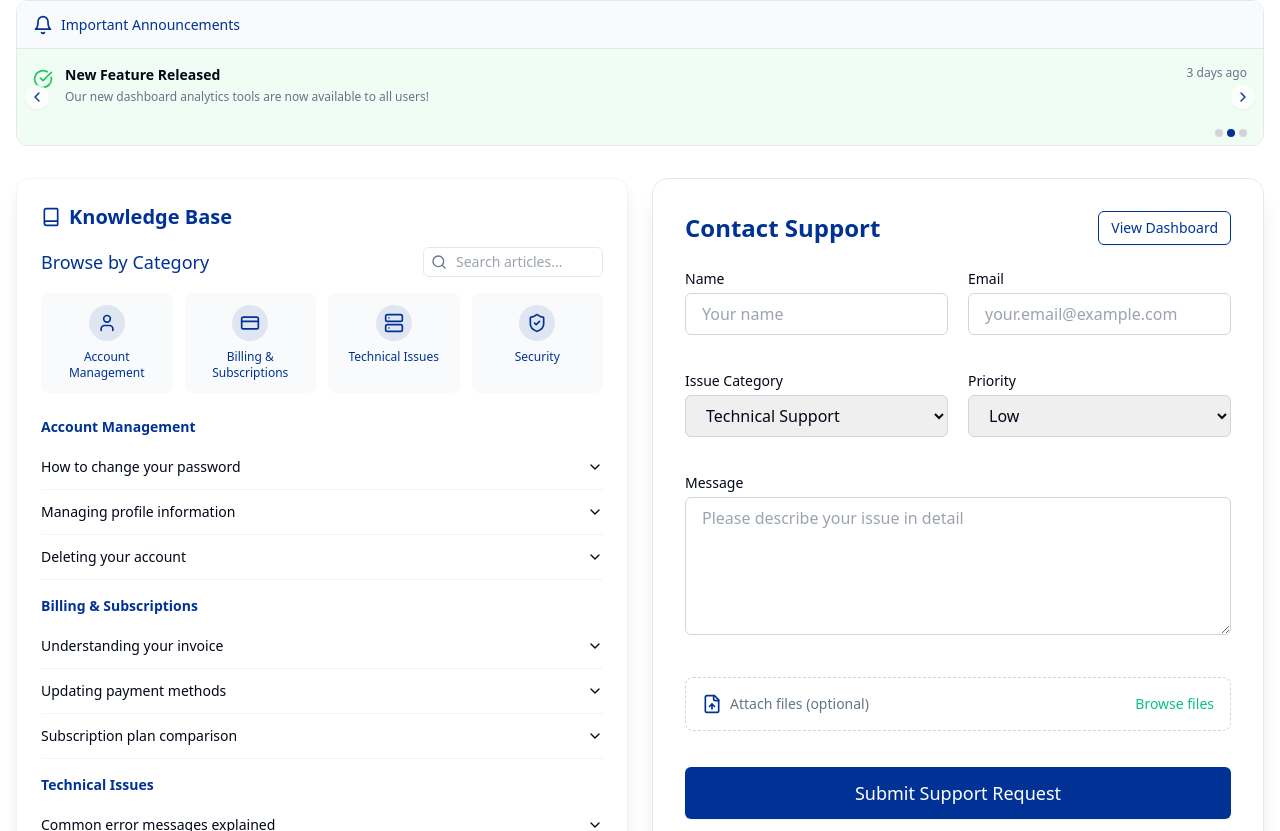
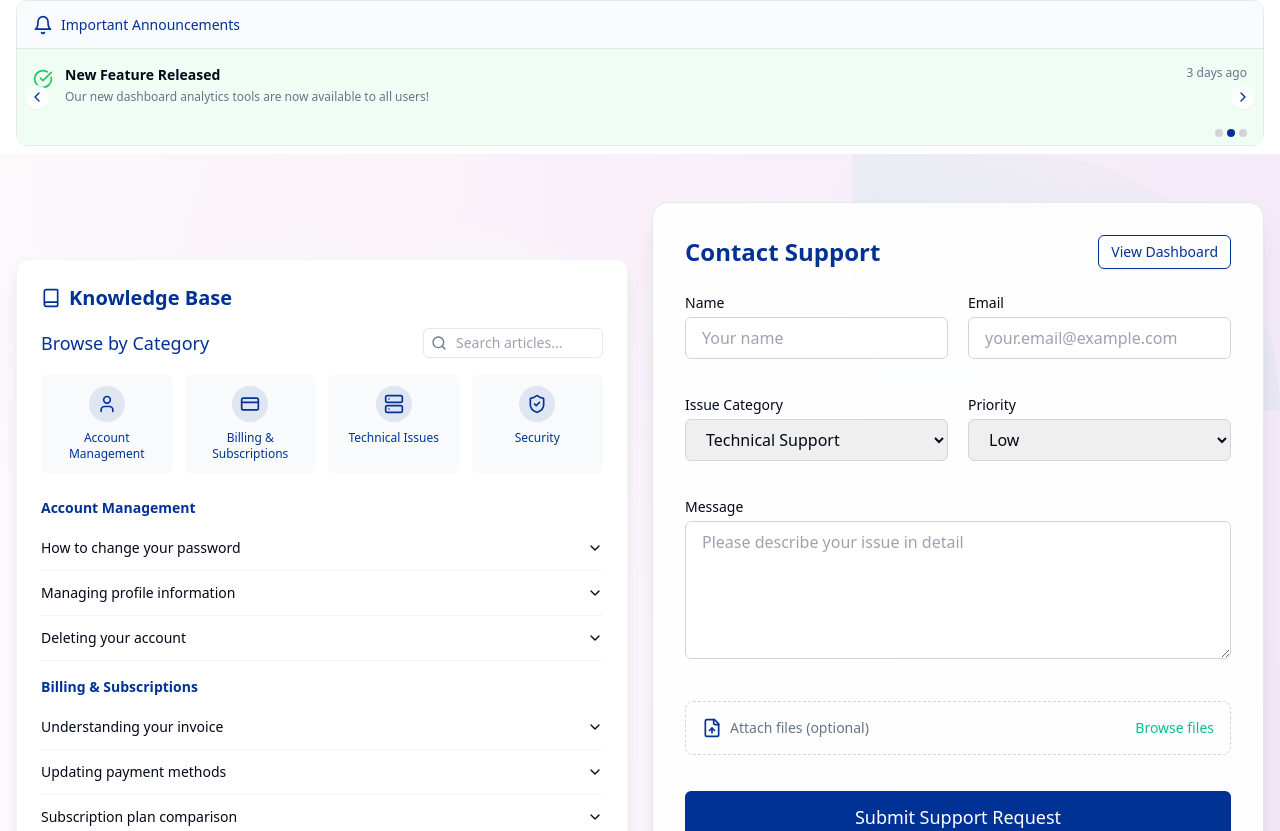
Before and after one commit to skydayma/empathy-support-hub, a React (Vite) app: page /support in a window 1280 px wide. Shown: the part 809-1640 px from the top of the page. Built offline with nearby package versions, Linux system fonts and the light colour scheme.

Commit message:
Add gradient background to sections
Add gradient backgrounds to the sections below the hero section on the support page to improve visual appeal.

```diff
--- a/src/pages/support/sections/MainContent.tsx
+++ b/src/pages/support/sections/MainContent.tsx
@@ -15,7 +15,25 @@ interface MainContentProps {
 const MainContent = ({ showDashboard, setShowDashboard }: MainContentProps) => (
   <>
     <AnnouncementsCarouselPanel />
-    <div className="container mx-auto px-4 py-6">
+    <section
+      className="relative py-12 overflow-hidden"
+      style={{
+        background: "linear-gradient(135deg, #fdfcfb 0%, #f6f3ff 100%)",
+      }}
+    >
+      <div
+        className="absolute inset-0 opacity-30"
+        style={{
+          backgroundImage: "linear-gradient(90deg, rgba(246,219,245,0.4) 0%, rgba(234,172,232,0.4) 50%, rgba(147,39,143,0.2) 100%)",
+        }}
+      />
+      <div
+        className="absolute inset-0"
+        style={{
+          backgroundImage: "radial-gradient(circle at 30% 50%, rgba(255,255,255,0.8) 0%, rgba(255,255,255,0) 50%)",
+        }}
+      />
+      <div className="container mx-auto px-4 relative z-10">
         <div className="grid grid-cols-1 lg:grid-cols-2 gap-6 mb-6">
           <motion.div
             initial={{ opacity: 0, x: -20 }}
@@ -39,6 +57,12 @@ const MainContent = ({ showDashboard, setShowDashboard }: MainContentProps) => (
           <KnowledgeBasePanel />
         </div>
       </div>
+
+      {/* Decorative elements */}
+      <div className="absolute top-0 right-0 w-1/3 h-64 bg-gradient-to-bl from-secondary/10 to-transparent rounded-bl-full transform rotate-180" />
+      <div className="absolute bottom-0 left-0 w-1/4 h-48 bg-gradient-to-tr from-primary/10 to-transparent rounded-tr-full" />
+    </section>
+
     <ContactSection />
     <FooterLinks />
   </>
```
Lines whose indentation alone changed are shown as unchanged.
